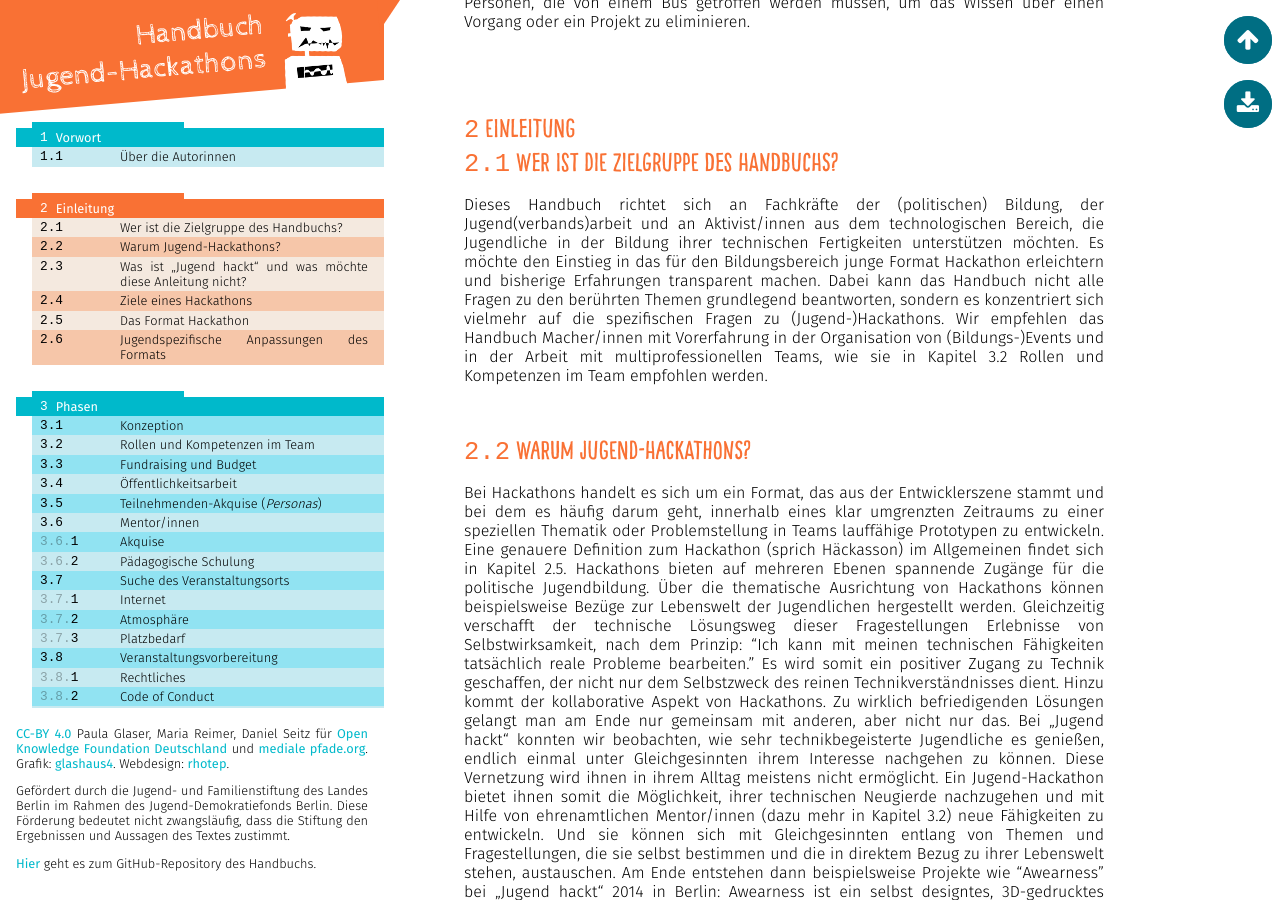
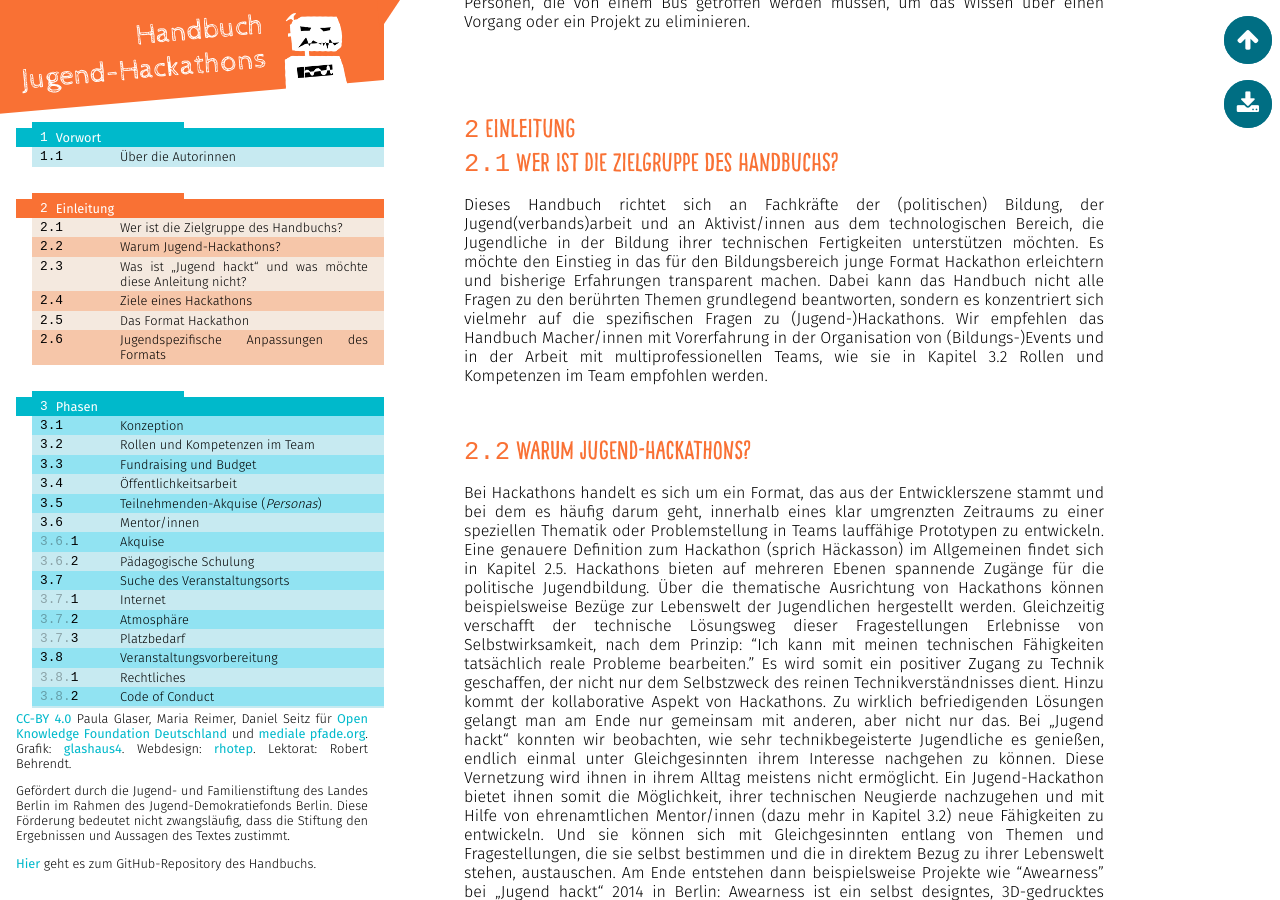
Before and after one commit to Jugendhackt/Handbuch-Jugend-Hackathons, a Jekyll site: the page built from index.md, in a window 1280 px wide and 900 px high, scrolled down 453 px. Built offline with Jekyll 4.4.1, drawn with Linux system fonts in a browser that asks for light colours.

Commit message:
added lektorat in index.md

```diff
--- a/index.md
+++ b/index.md
@@ -3,7 +3,7 @@ layout: complete
 title:	Handbuch Jugend-Hackathons
 ---
 
-[CC-BY 4.0](https://creativecommons.org/licenses/by/4.0/) Paula Glaser, Maria Reimer, Daniel Seitz für [Open Knowledge Foundation Deutschland](http://www.okfn.de) und [mediale pfade.org](http://www.mediale-pfade.org). Grafik: [glashaus4](http://glashaus4.de/). Webdesign: [rhotep](https://github.com/rhotep).
+[CC-BY 4.0](https://creativecommons.org/licenses/by/4.0/) Paula Glaser, Maria Reimer, Daniel Seitz für [Open Knowledge Foundation Deutschland](http://www.okfn.de) und [mediale pfade.org](http://www.mediale-pfade.org). Grafik: [glashaus4](http://glashaus4.de/). Webdesign: [rhotep](https://github.com/rhotep). Lektorat: Robert Behrendt.
 
 Gefördert durch die Jugend- und Familienstiftung des Landes Berlin im Rahmen des Jugend-Demokratiefonds Berlin. Diese Förderung bedeutet nicht zwangsläufig, dass die Stiftung den Ergebnissen und Aussagen des Textes zustimmt.
 
```
